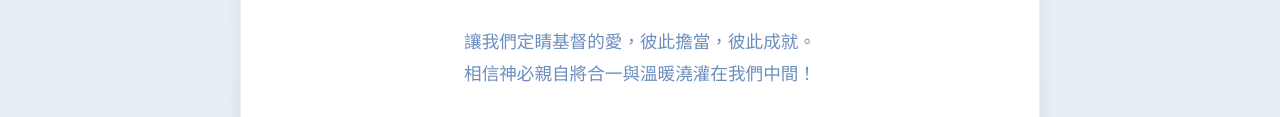
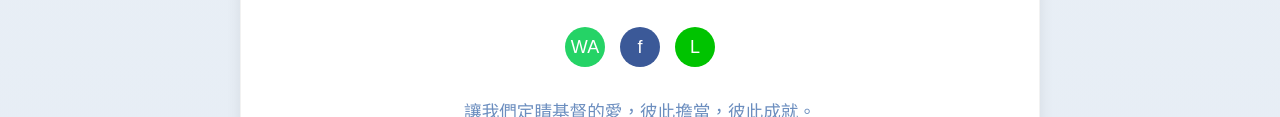
Before and after one commit to samuelpeids2024/YAF, a plain HTML site: page index.html in a window 1280 px wide. Shown: the part 1573-1690 px from the top of the page. Drawn offline with Linux system fonts and the light colour scheme.

Commit message:
Add files via upload

```diff
--- a/index.html
+++ b/index.html
@@ -4,6 +4,12 @@
     <meta charset="UTF-8">
     <meta name="viewport" content="width=device-width, initial-scale=1.0">
     <title>致YAF家人</title>
+    <meta property="og:title" content="致YAF家人的一封信">
+    <meta property="og:description" content="讓我們一起建造溫暖的團契家園">
+    <meta property="og:image" content="https://images.unsplash.com/photo-1454165804606-c3d57bc86b40?ixlib=rb-1.2.1&auto=format&fit=crop&w=1350&q=80">
+    <meta property="og:url" content="https://example.com/yaf-letter">
+    <meta property="og:type" content="website">
+    <meta name="twitter:card" content="summary_large_image">
     <style>
         :root {
             --primary: #3a5a8f;
@@ -153,6 +159,36 @@
             color: #777;
             margin-top: 10px;
         }
+        .share-buttons {
+            display: flex;
+            justify-content: center;
+            gap: 15px;
+            margin: 30px 0;
+        }
+        .share-btn {
+            display: inline-flex;
+            align-items: center;
+            justify-content: center;
+            width: 40px;
+            height: 40px;
+            border-radius: 50%;
+            color: white;
+            text-decoration: none;
+            font-size: 18px;
+            transition: transform 0.3s;
+        }
+        .share-btn:hover {
+            transform: scale(1.1);
+        }
+        .whatsapp {
+            background-color: #25D366;
+        }
+        .facebook {
+            background-color: #3b5998;
+        }
+        .line {
+            background-color: #00c300;
+        }
     </style>
 </head>
 <body>
@@ -195,6 +231,18 @@
             <p class="footer-note">為了能多一點了解大家的想法，同工小夥伴們特意製作了問卷，也邀請大家花1-2分鐘填寫反饋</p>
         </div>
 
+        <div class="share-buttons">
+            <a href="whatsapp://send?text=閱讀YAF團契的溫暖分享：https://example.com/yaf-letter" class="share-btn whatsapp" title="分享到WhatsApp">
+                <span style="font-family: Arial, sans-serif;">WA</span>
+            </a>
+            <a href="https://www.facebook.com/sharer/sharer.php?u=https://example.com/yaf-letter" class="share-btn facebook" title="分享到Facebook" target="_blank">
+                <span style="font-family: Arial, sans-serif;">f</span>
+            </a>
+            <a href="https://social-plugins.line.me/lineit/share?url=https://example.com/yaf-letter" class="share-btn line" title="分享到Line" target="_blank">
+                <span style="font-family: Arial, sans-serif;">L</span>
+            </a>
+        </div>
+
         <p style="text-align: center; font-size: 1.1rem; color: var(--secondary);">讓我們定睛基督的愛，彼此擔當，彼此成就。<br>相信神必親自將合一與溫暖澆灌在我們中間！</p>
 
         <div class="signature">
@@ -202,5 +250,22 @@
             [YAF服侍同工]
         </div>
     </div>
+
+    <script>
+        // 確保WhatsApp分享時使用正確的縮略圖
+        document.addEventListener('DOMContentLoaded', function() {
+            const whatsappBtn = document.querySelector('.whatsapp');
+            whatsappBtn.addEventListener('click', function(e) {
+                if (/Android|iPhone|iPad|iPod|BlackBerry|IEMobile|Opera Mini/i.test(navigator.userAgent)) {
+                    const text = encodeURIComponent('閱讀YAF團契的溫暖分享：');
+                    const url = encodeURIComponent('https://example.com/yaf-letter');
+                    this.href = `whatsapp://send?text=${text}%20${url}`;
+                } else {
+                    e.preventDefault();
+                    alert('請在手機上使用WhatsApp分享功能');
+                }
+            });
+        });
+    </script>
 </body>
 </html>
```
